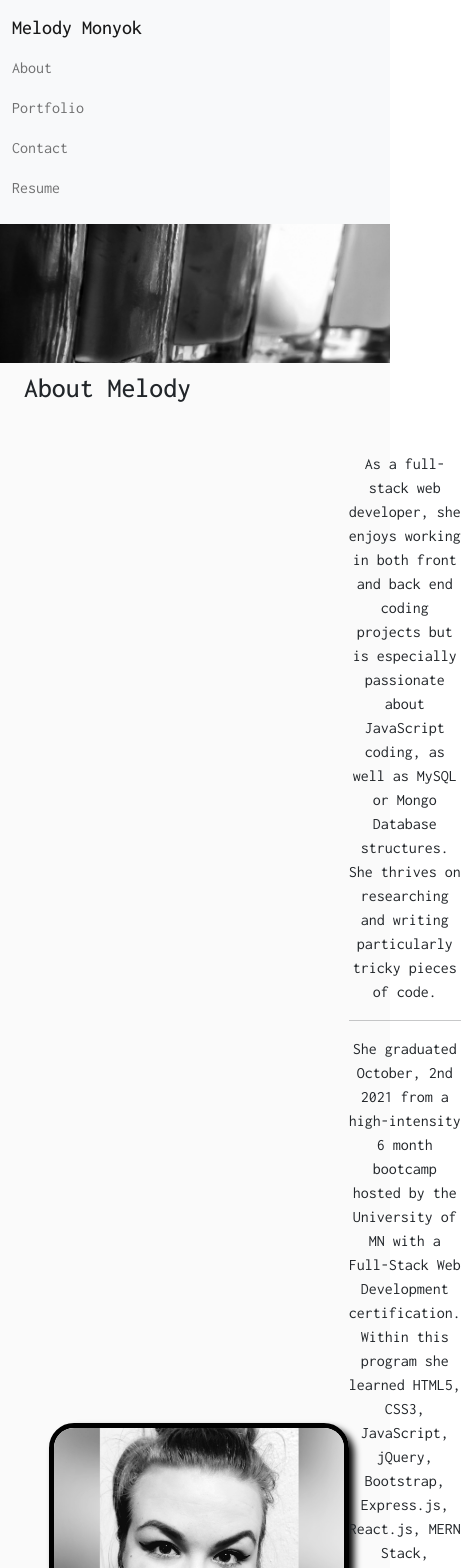
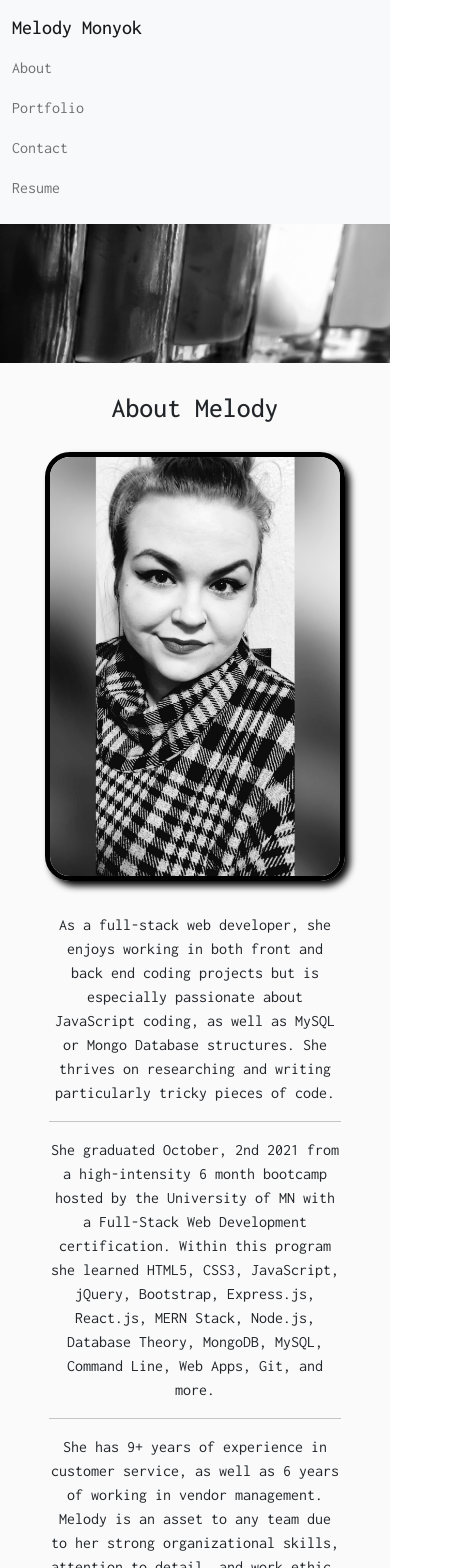
Before and after one commit to mmonyok/reactPortfolio, a React (Create React App) app in the folder client/: page / in a window 390 px wide. Shown: the top 1568 px of the page, 461 px wide, since content can reach past the window. Built offline with nearby package versions, Linux system fonts and the light colour scheme.

Commit message:
Updated styling and made page mobile friendly.

```diff
--- a/client/src/assets/styles/About.css
+++ b/client/src/assets/styles/About.css
@@ -1,4 +1,4 @@
-.melodyImg {
+#melodyImg {
   max-width: 300px !important;
   margin: 50px 0 0 0 !important;
   border: 5px solid hsl(0, 0%, 0%);
@@ -15,3 +15,36 @@
   font-family: 'Inconsolata', monospace;
   font-weight: 500;
 }
+
+@media only screen and (max-width: 1000px) {
+  #melodyImg {
+    margin: 0 1em !important;
+  }
+
+  #aboutText {
+    margin: 0 1em !important;
+  }
+}
+
+/* iPhone X media Query */
+@media only screen and (max-width: 616px) {
+  #aboutText {
+    width: 75% !important;
+    margin-top: 2em !important;
+    margin: 2em auto !important;
+  }
+
+  #aboutTitle {
+    margin: 1em 0 !important;
+    text-align: center;
+  }
+
+  #bodySection {
+    display: flex !important;
+    flex-direction: column !important;
+    margin: 0px !important;
+    padding: 0px !important;
+    text-align: center !important;
+    width: 100% !important;
+  }
+}
--- a/client/src/components/pages/About.js
+++ b/client/src/components/pages/About.js
@@ -5,12 +5,12 @@ import '../../assets/styles/About.css';
 export default function About() {
   return (
     <section className="my-2">
-      <h1 className="ms-4 font-heavy">About Melody</h1>
-      <div className="d-flex mt-5 w-75 mx-auto">
+      <h1 className="ms-4 font-heavy" id="aboutTitle">About Melody</h1>
+      <div className="d-flex mt-5 mx-auto" id="bodySection">
         <div className="m-auto">
-          <img src={melody} className="img-fluid melodyImg m-auto" alt="Melody" />
+          <img src={melody} className="img-fluid m-auto" id="melodyImg" alt="Melody" />
         </div>
-        <div className="text-center w-50 m-auto font">
+        <div className="text-center w-50 m-auto font" id="aboutText">
           <p>
             As a full-stack web developer, she enjoys working in both front and back end coding projects but is especially passionate about JavaScript coding, as well as MySQL or Mongo Database structures. She thrives on researching and writing particularly tricky pieces of code.
           </p>
```
